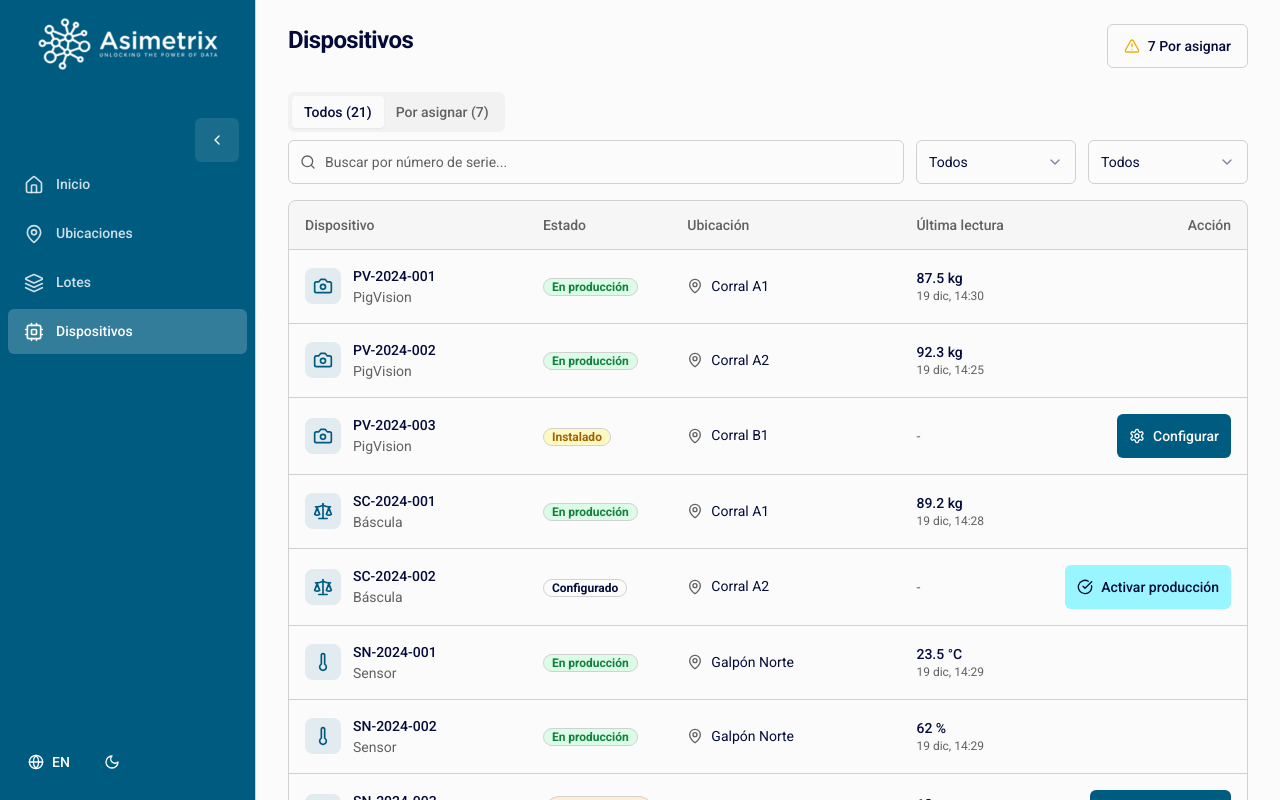
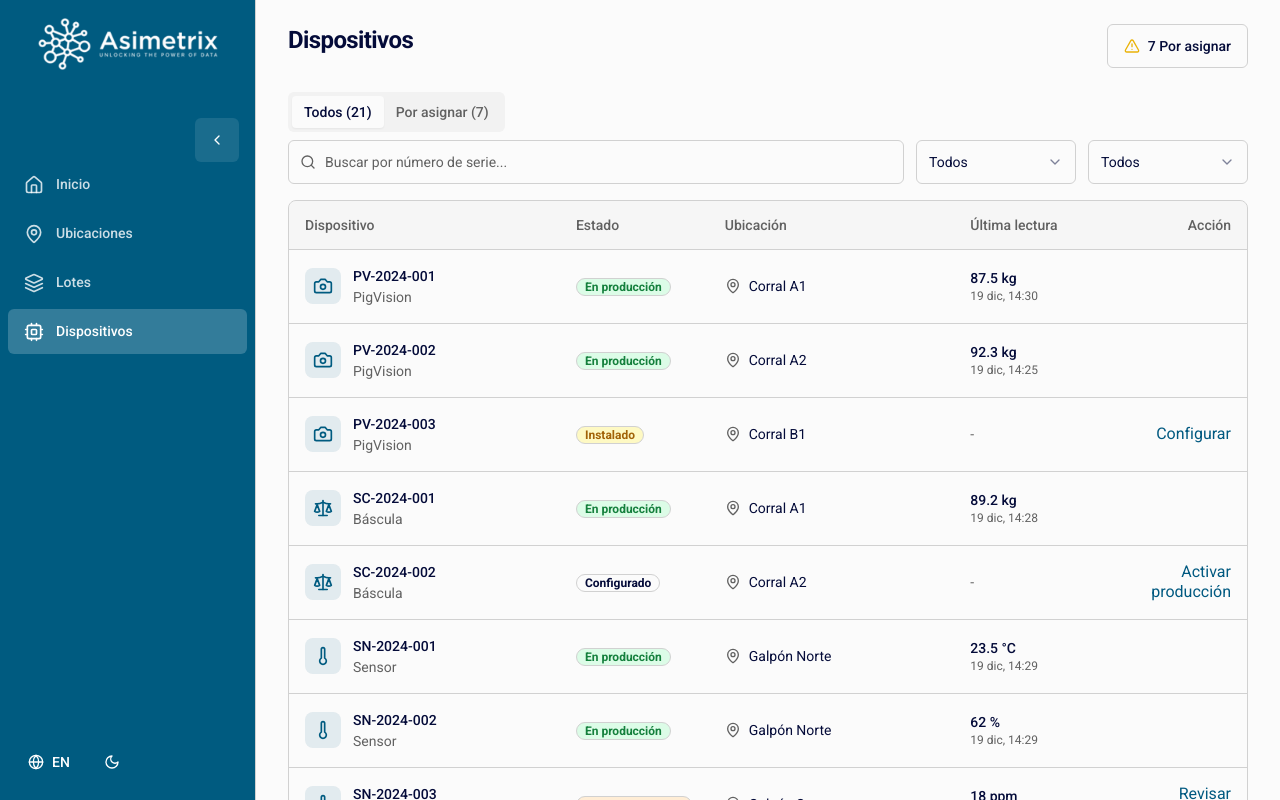
Before and after one commit to AnnaMoons/location-manager, a Next.js app: page /dispositivos in a window 1280 px wide. Shown: the top 800 px of the page. Built offline with nearby package versions, Linux system fonts and the light colour scheme; no server answers.

Commit message:
Style device table CTAs as tertiary links with #005980 color

```diff
--- a/components/devices/DeviceTable.tsx
+++ b/components/devices/DeviceTable.tsx
@@ -98,7 +98,7 @@ export function DeviceTable({ devices }: DeviceTableProps) {
 
                 {/* Acción */}
                 <TableCell className="text-right">
-                  <NextActionCTA device={device} variant="button" />
+                  <NextActionCTA device={device} variant="tertiary" />
                 </TableCell>
               </TableRow>
             );
--- a/components/devices/NextActionCTA.tsx
+++ b/components/devices/NextActionCTA.tsx
@@ -8,7 +8,7 @@ import { Device, getNextAction } from '@/lib/types/device';
 
 interface NextActionCTAProps {
   device: Device;
-  variant?: 'button' | 'inline';
+  variant?: 'button' | 'inline' | 'tertiary';
 }
 
 const actionConfig = {
@@ -54,6 +54,18 @@ export function NextActionCTA({ device, variant = 'button' }: NextActionCTAProps
     );
   }
 
+  if (variant === 'tertiary') {
+    return (
+      <Link
+        href={href}
+        className="text-[#005980] hover:underline font-roboto text-base leading-[20px]"
+        style={{ fontFeatureSettings: '"liga" off, "clig" off' }}
+      >
+        {t(config.labelKey)}
+      </Link>
+    );
+  }
+
   return (
     <Link href={href}>
       <Button size="sm" variant={action === 'ready' ? 'secondary' : 'default'}>
```
